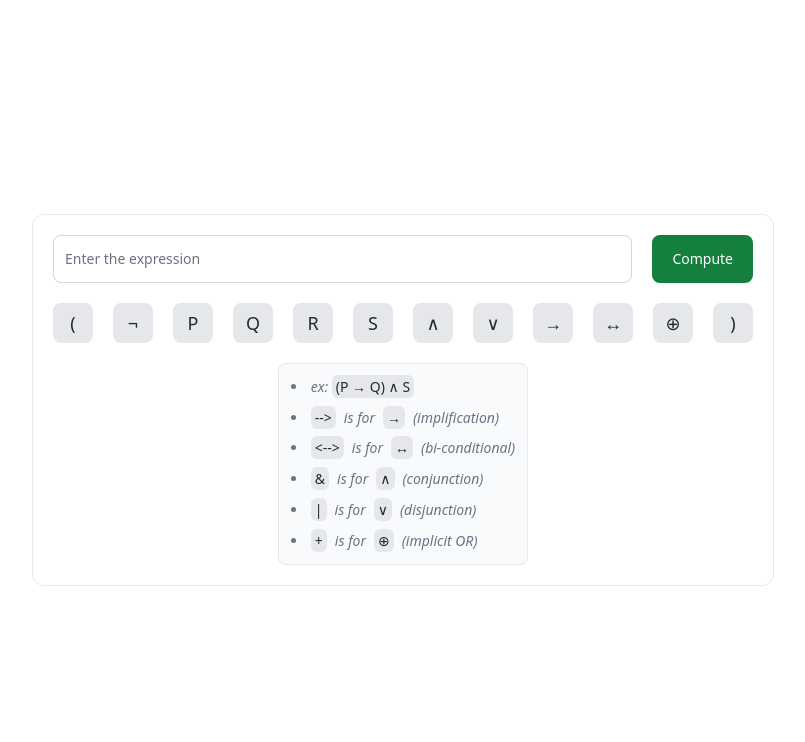
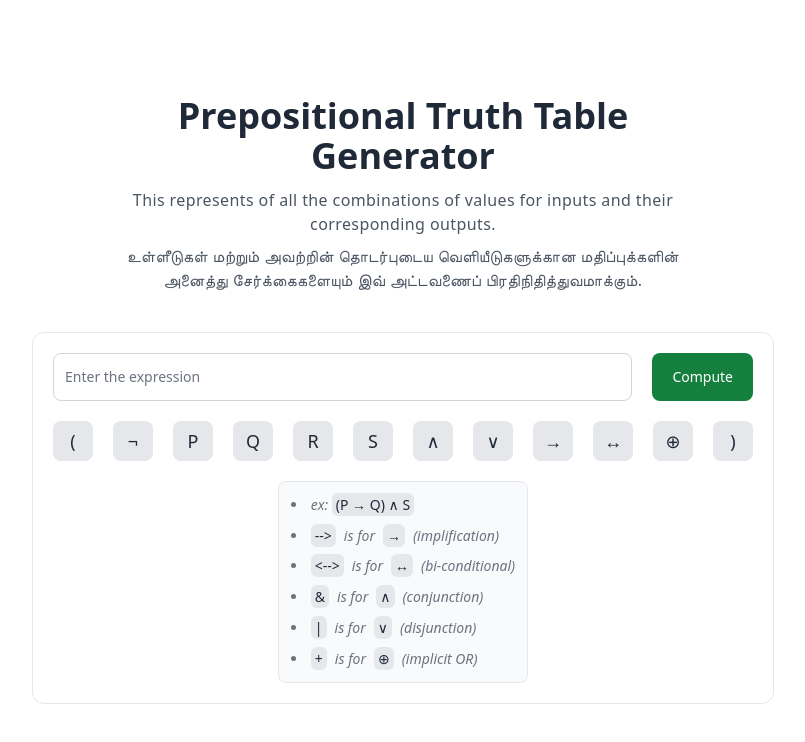
Before and after one commit to Dhuvii/prepositional_logic_solver, a React (Vite) app: page / in a window 1280 px wide. Shown: the top 742 px of the page, without its empty margins (237-1042 px from the left). Built offline with nearby package versions, Linux system fonts and the light colour scheme; the HTML template or start-up script is replaced by a standard one.

Commit message:
title added

```diff
--- a/src/App.tsx
+++ b/src/App.tsx
@@ -74,6 +74,19 @@ function App() {
 
   return (
     <div className="w-full h-full min-h-screen p-3 md:p-10 flex-col flex items-center justify-center">
+      <div className="w-full mb-10 max-w-xl">
+        <h1 className="w-full block text-center text-xl sm:text-4xl font-bold text-gray-800">
+          Prepositional Truth Table Generator
+        </h1>
+        <h3 className="mt-3 text-xs sm:text-base text-center tracking-wide text-gray-600">
+          This represents of all the combinations of values for inputs and their
+          corresponding outputs.
+        </h3>
+        <h3 className="mt-2 text-xs sm:text-base text-center tracking-wide text-gray-600">
+          உள்ளீடுகள் மற்றும் அவற்றின் தொடர்புடைய வெளியீடுகளுக்கான மதிப்புக்களின்
+          அனைத்து சேர்க்கைகளையும் இவ் அட்டவணைப் பிரதிநிதித்துவமாக்கும்.
+        </h3>
+      </div>
       <div className="p-5 w-full md:w-auto md:min-w-[32rem] max-w-7xl rounded-xl bg-gray-50/10 border flex flex-col items-center justify-start">
         <form
           onSubmit={handleSubmit}
```
